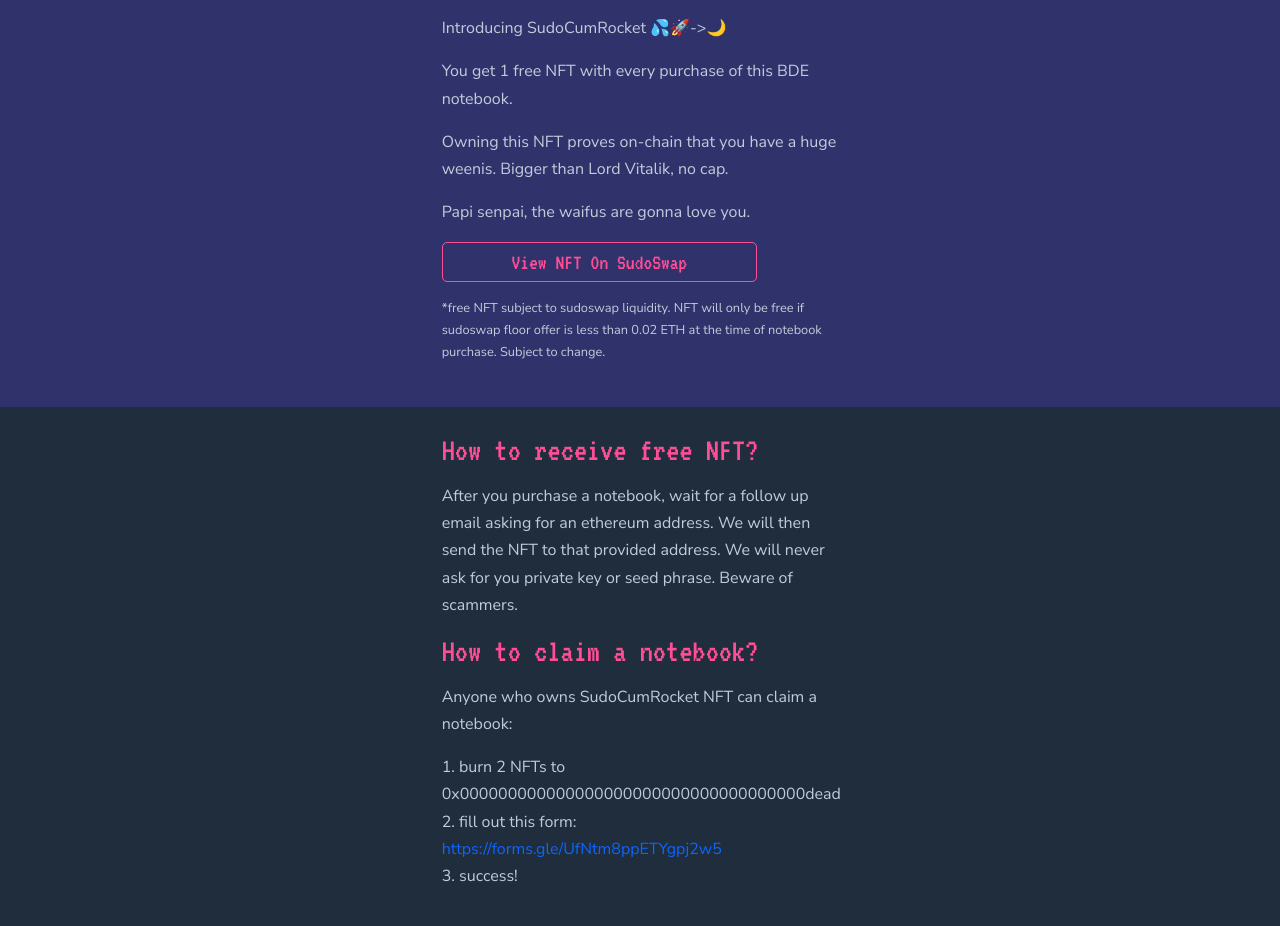
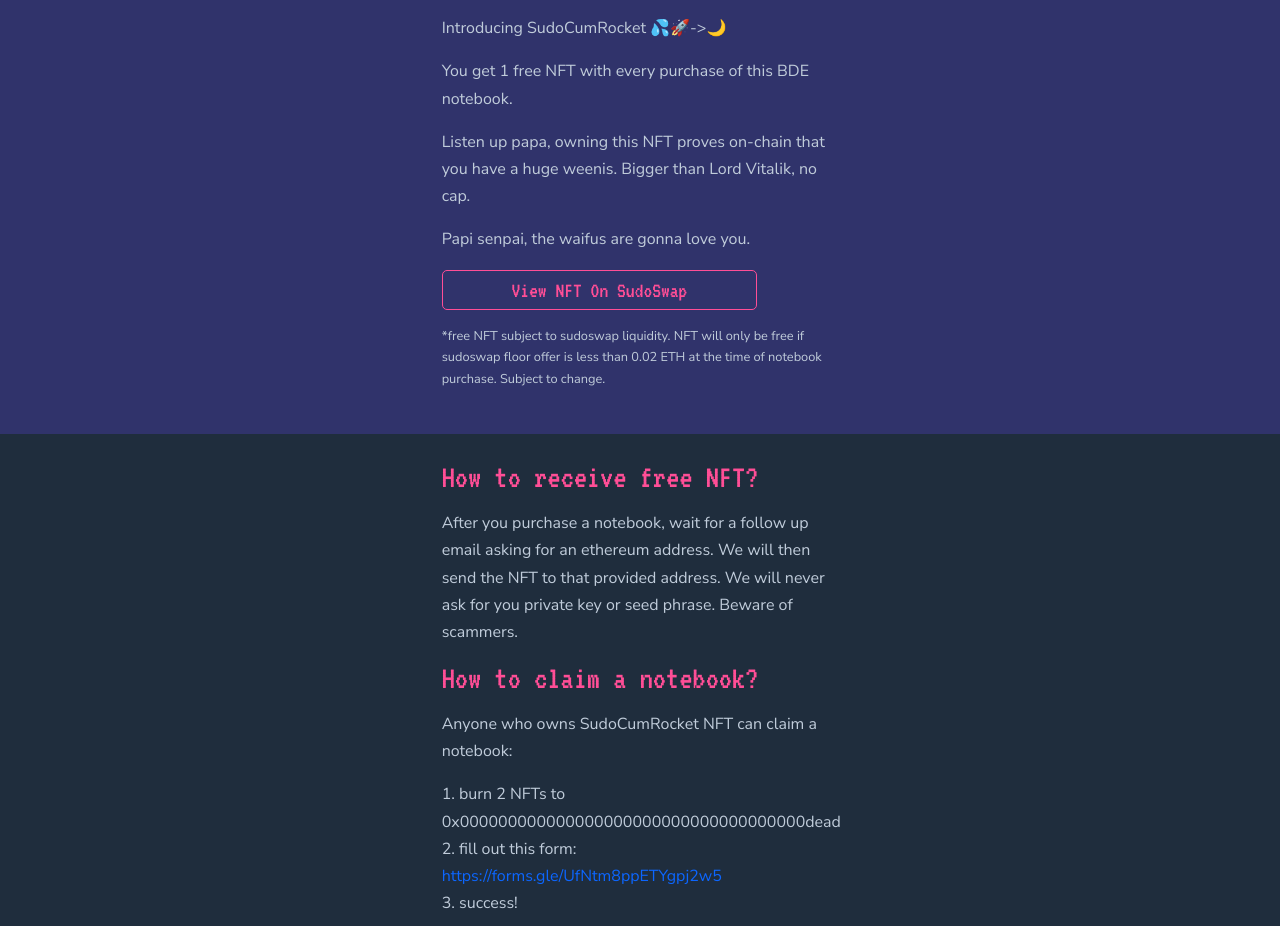
Before and after one commit to plabradorjr/notebook, a React (Create React App) app: page / in a window 1280 px wide. Shown: the part 1403-2329 px from the top of the page. Built offline with nearby package versions, Linux system fonts and the light colour scheme.

Commit message:
test push

```diff
--- a/src/pages/Home.js
+++ b/src/pages/Home.js
@@ -62,8 +62,8 @@
               </p>
               <p></p>
               <p>
-                Owning this NFT proves on-chain that you have a huge weenis.
-                Bigger than Lord Vitalik, no cap.
+                Listen up papa, owning this NFT proves on-chain that you have a
+                huge weenis. Bigger than Lord Vitalik, no cap.
               </p>
               <p>Papi senpai, the waifus are gonna love you.</p>
 
```
